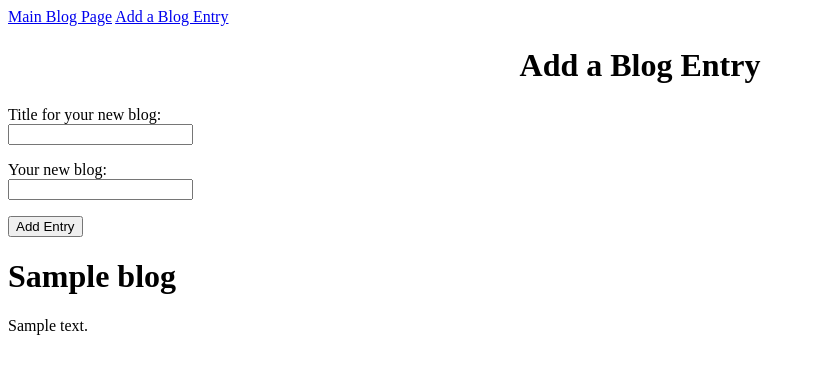
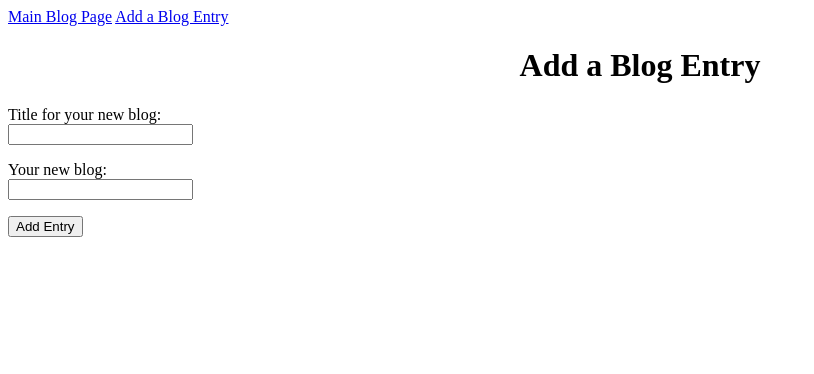
Before and after one commit to mikupgirl/build-a-blog, a Flask app: template templates/addBlogEntry.html in a window 1280 px wide. Shown: the top 374 px of the page, without its empty margins (0-814 px from the left). Run offline with Flask 2, Linux system fonts and the light colour scheme; the template is opened without the code that fills it: most values are stand-ins (such as "Sample title", 1, 10 or a date in 2020); data that the repository does not hold is empty.

Commit message:
comment unneeded code from addblogentry page

```diff
--- a/templates/addBlogEntry.html
+++ b/templates/addBlogEntry.html
@@ -25,7 +25,7 @@
 
 </form>
 
-        {% for blog in blogs %}
+       <!--  {% for blog in blogs %}
         <h1>{{blog.title}}</h1>
         <p>{{blog.body}}</p>
             <form method="POST" action="/addBlogEntry">
@@ -36,5 +36,5 @@
                 <input type="hidden" name="blog-id-body" value="{{blog.id}}" />
             </form>
 
-        {% endfor %}
+        {% endfor %} -->
 {% endblock %}
```
